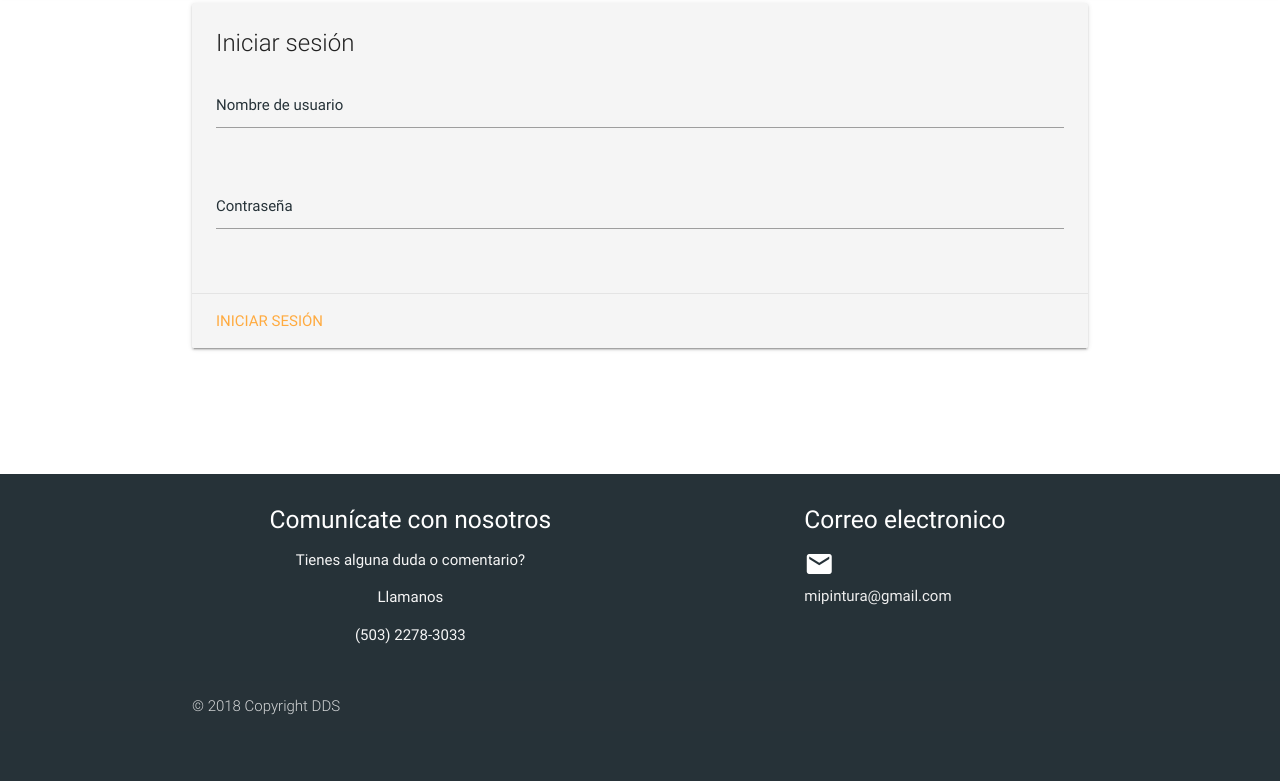
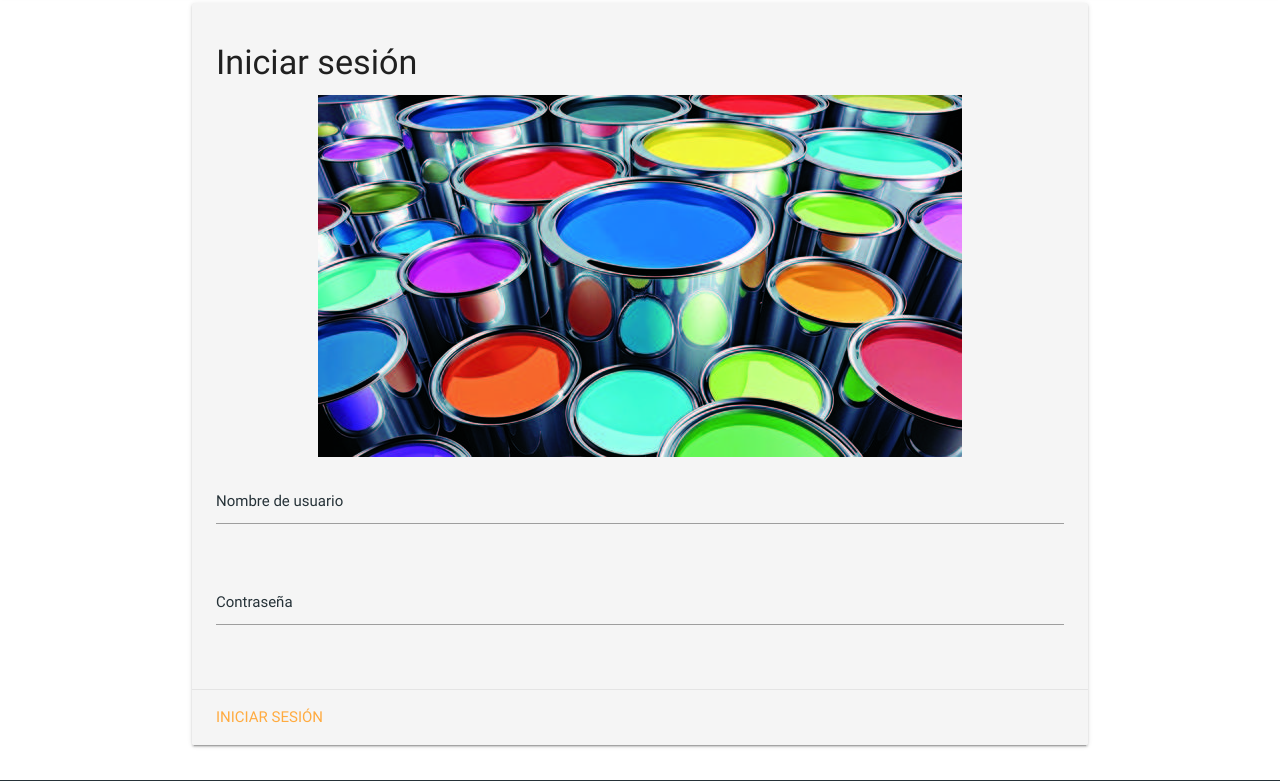
Before and after one commit to AndresK21/Tienda, a PHP site: page /dashboard/inicio.php in a window 1280 px wide. Shown: the part 69-850 px from the top of the page. Before the commit the page ends 784 px from the top, so only its background shows below. Run offline with PHP 8.4, Linux system fonts and the light colour scheme.

Commit message:
Comente todo

```diff
--- a/PinturaSV/dashboard/dashboard.php
+++ b/PinturaSV/dashboard/dashboard.php
@@ -13,6 +13,7 @@
     </head>
     <body>
         <header>
+            <!--Archivo maestro que contiene la barra de navegacion-->
             <?php
                 include('../controllers/view/nav_dash.php');
             ?>
@@ -43,7 +44,7 @@
 
 
 
-            <!-- Modal Structure -->
+            <!-- Modal de especificacion de estadisticas -->
             <div id="modal1" class="modal modal-fixed-footer">
                 <div class="modal-content">
                 <h4>Estadisticas de visitas</h4>
@@ -57,6 +58,7 @@
 
         </main>
 
+        <!--Archivo maestro que contiene el footer-->
         <?php
             include('../controllers/view/footer_dash.php');
         ?>
--- a/PinturaSV/dashboard/editar_perfil.php
+++ b/PinturaSV/dashboard/editar_perfil.php
@@ -13,12 +13,14 @@
     <body>
 
         <header>
+            <!--Archivo maestro que contiene la barra de navegacion-->
             <?php
                 include('../controllers/view/nav_dash.php');
             ?>
         </header>
 
         <main>
+            <!--Imagen de perfil del usuario-->
             <div class="container">
                 <div class="card horizontal">
                     <div class="card-image">
@@ -28,7 +30,7 @@
                     <div class="card-stacked">
                         <div class="card-content">
 
-
+                            <!--Formulario de editar perfil-->
                             <div class="row">
                                 <form class="col s12">
                                     <div class="row">
@@ -81,7 +83,6 @@
                                 </form>
                             </div>
 
-
                         </div>
                     </div>
                 </div>
@@ -89,6 +90,7 @@
 
         </main>
 
+        <!--Archivo maestro que contiene el footer-->
         <?php
             include('../controllers/view/footer_dash.php');
         ?>
--- a/PinturaSV/dashboard/inicio.php
+++ b/PinturaSV/dashboard/inicio.php
@@ -23,17 +23,18 @@
                 </nav>
             </div>
         </header>
-
         <main>
 
-
-
+            <!--Formulario de inicio de sesion-->
             <div class="container">
                 <div class="row">
                     <div class="col s12 m12 l12">
                         <div class="card grey lighten-4">
                             <div class="card-content">
-                                <span class="card-title">Iniciar sesi&oacute;n</span>
+                                <span class="card-title"><h4>Iniciar sesi&oacute;n</h4></span>
+                                <div class="center-align">
+                                    <img class="responsive-img" src="../web/img/pintura.jpg">
+                                </div>
                                 <div class="row">
                                     <div class="input-field col s12">
                                         <input id="usuario" type="text" class="validate">
@@ -55,9 +56,9 @@
                 </div>
             </div>
 
-
         </main>
 
+        <!--Archivo maestro que contiene el footer-->
         <?php
             include('../controllers/view/footer_dash.php');
         ?>
```
Also changed, not shown: PinturaSV/dashboard/perfiles.php (+11 -4 lines), PinturaSV/dashboard/productos.php (+50 -193 lines), PinturaSV/public/nosotros.php (+11 -2 lines), PinturaSV/public/pagar.php (+6 -4 lines), PinturaSV/web/img/pintura.jpg (added). Lines whose indentation alone changed are shown as unchanged.
